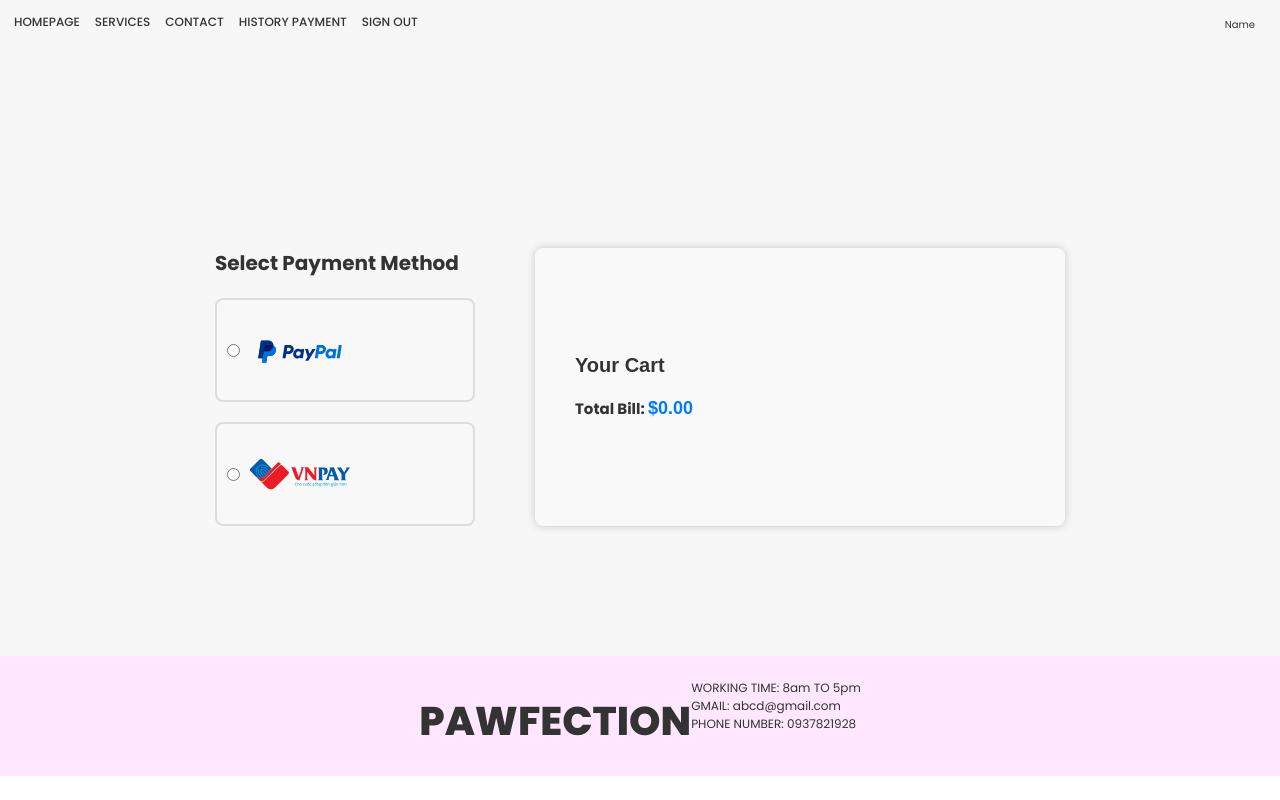
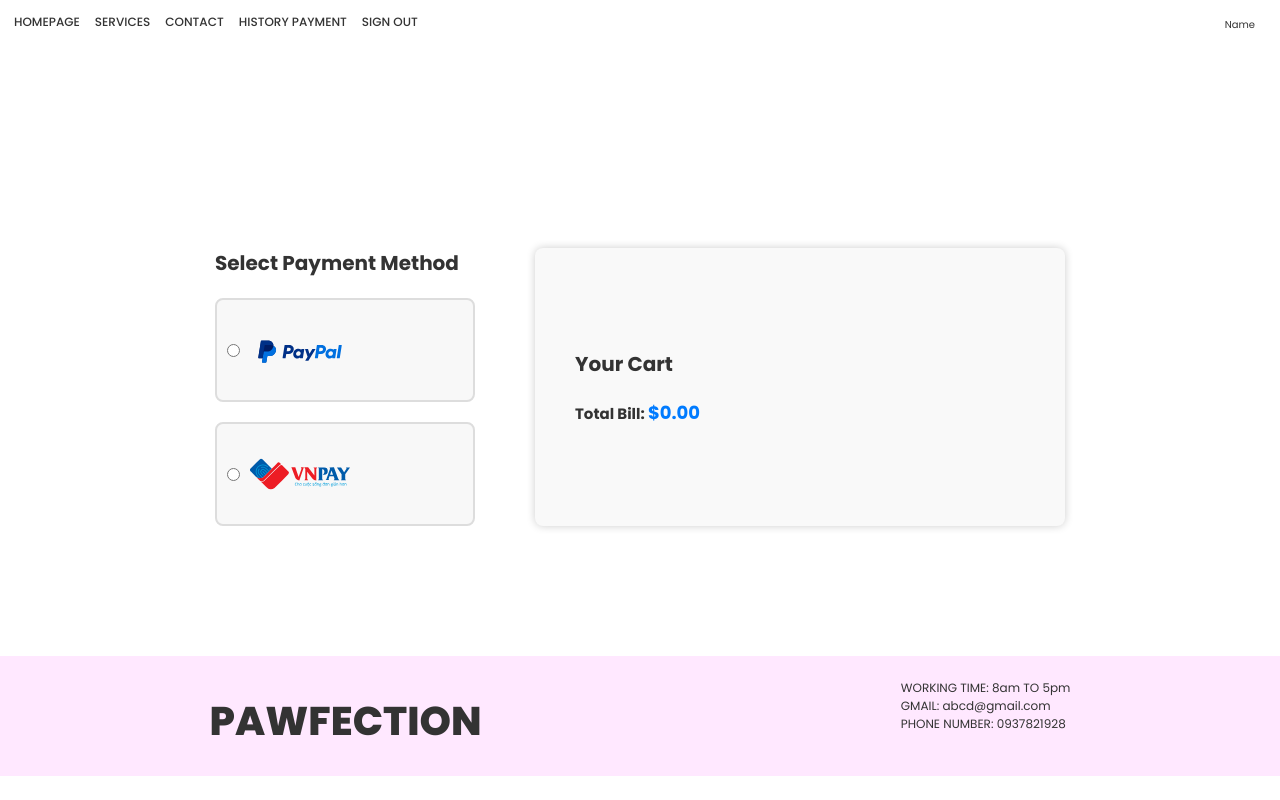
Before and after one commit to hoangpham23/PetSpa, a React (Create React App) app: page /payment in a window 1280 px wide. Built offline with nearby package versions, Linux system fonts and the light colour scheme.

Commit message:
addFunctionForPayment

```diff
--- a/src/pages/choose-service/ChooseService.js
+++ b/src/pages/choose-service/ChooseService.js
@@ -41,7 +41,7 @@ function ChooseService() {
   }, []);
 
   async function getData() {
-    const response = await axios.get(" http://localhost:8090/choose-service");
+    const response = await axios.get("http://localhost:8090/choose-service");
     setServices(response.data);
     console.log(response.data);
   }
--- a/src/pages/choose-time/CartService/Cart_style.module.css
+++ b/src/pages/choose-time/CartService/Cart_style.module.css
@@ -12,10 +12,10 @@
 }
 
 .cart_title h2 {
-  font-size: 1.2em;
+  font-size: 1.5em;
   color: #333;
   margin: 0;
-  font-family: "Arial", sans-serif;
+  /* font-family: "Arial", sans-serif; */
 }
 
 .cart_items {
@@ -26,7 +26,7 @@
   list-style-type: none;
   padding: 0;
   margin: 0;
-  font-family: "Arial", sans-serif;
+  /* font-family: "Arial", sans-serif; */
   font-size: 1.5rem;
 }
 
@@ -46,15 +46,15 @@
 
 .total_bill {
   text-align: left;
-  font-size: 1.5rem;
+  font-size: 1.5em;
   font-weight: bold;
   color: #333;
-  font-family: "Arial", sans-serif;
+  /* font-family: "Arial", sans-serif; */
 }
 
 .total_amount {
   font-size: 1.2em;
   font-weight: bold;
   color: #007bff;
-  font-family: "Arial", sans-serif;
+  /* font-family: "Arial", sans-serif; */
 }
--- a/src/pages/payment/Payment.js
+++ b/src/pages/payment/Payment.js
@@ -5,8 +5,13 @@ import VNPay from "../../assets/img/vnpay-seeklogo.svg";
 import "./Payment_style.css";
 import Cart from "../choose-time/CartService/Cart";
 import { useEffect, useState } from "react";
+import axios from "axios";
+import { useNavigate } from "react-router-dom";
 function Payment() {
   const [customerID, setCustomerID] = useState("");
+  const [paymentMethod, setPaymentMethod] = useState("");
+  const navigate = useNavigate();
+  const [msg, setMsg] = useState("");
   const [payment, setPayment] = useState({
     customerID: "",
     amount: "",
@@ -25,7 +30,31 @@ function Payment() {
       amount: localStorage.getItem("depositAmount"),
     }));
   }, []);
-  // làm hàm handle submit gửi dữ liệu về post "/payment"
+  function handleCheckboxChange(event) {
+    const { name, checked } = event.target;
+    if (checked) {
+      setPaymentMethod(name);
+    }
+  }
+  async function handleSubmit(event) {
+    event.preventDefault();
+    try {
+      const response = await axios.post("http://localhost:8090/payment", {
+        customerID: customerID,
+        amount: payment.amount,
+        paymentMethod: paymentMethod,
+      });
+      const url = response.data;
+      const urlParams = new URLSearchParams(url);
+      const status = urlParams.get("status");
+      if (status === "successful") {
+        navigate("/successfully-payment");
+      } else {
+        setMsg("The payment has been canceled !!!");
+      }
+    } catch {}
+  }
+
   return (
     <>
       <HeaderForCus />
@@ -34,23 +63,31 @@ function Payment() {
           <div className="payment-options">
             <h2>Select Payment Method</h2>
             <label className="payment-option">
-              <input type="radio" name="payment" value="paypal" />
+              <input
+                type="radio"
+                name="PAYPAL"
+                value="paypal"
+                onClick={handleCheckboxChange}
+              />
               <img src={Paypal} alt="Paypal" />
             </label>
             <label className="payment-option">
-              <input type="radio" name="payment" value="vnpay" />
+              <input
+                type="radio"
+                name="VN_PAY"
+                value="vnpay"
+                onClick={handleCheckboxChange}
+              />
               <img src={VNPay} alt="VNPay" />
             </label>
           </div>
           <div className="checkout-summary">
-            {/* <h2>Checkout Summary</h2> */}
-            <Cart /> {/* Replace with dynamic total if needed */}
+            <Cart />
+            <p className="msg">{msg}</p>
           </div>
         </div>
       </div>
-      <div className="footer">
-        <Footer />
-      </div>
+      <Footer />
     </>
   );
 }
--- a/src/pages/payment/Payment_style.css
+++ b/src/pages/payment/Payment_style.css
@@ -1,5 +1,5 @@
 .wrapperPayment {
-  background-color: #f7f7f7;
+  background-color: #ffffff;
 }
 
 .payment-container {
@@ -46,7 +46,7 @@
 }
 
 .payment-option:hover {
-  background-color: #e9f5f7;
+  background-color: #f0f0f0;
 }
 
 .payment-option input[type="radio"] {
@@ -72,6 +72,14 @@
   background-color: #f9f9f9;
   box-shadow: 0 0 0.8rem rgba(0, 0, 0, 0.2);
 }
+.checkout-summary h2 {
+  font-size: 2em;
+}
+.msg {
+  font-size: 1.5em;
+  padding-left: 20px;
+  padding-right: 20px;
+}
 .footer {
   margin-top: 0px;
 }
```
Also changed, not shown: src/pages/payment/SuccessfullyPayment.js (added).
